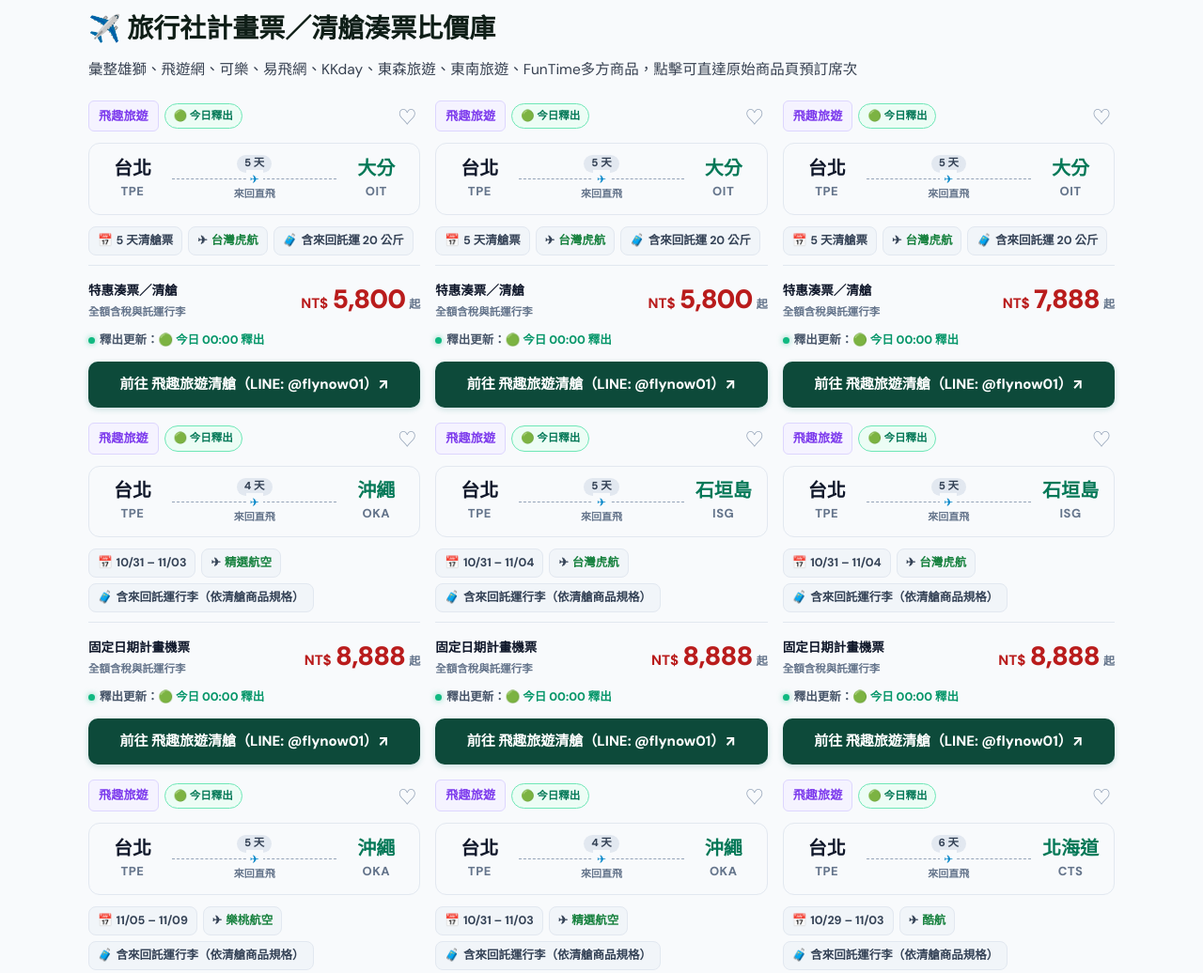
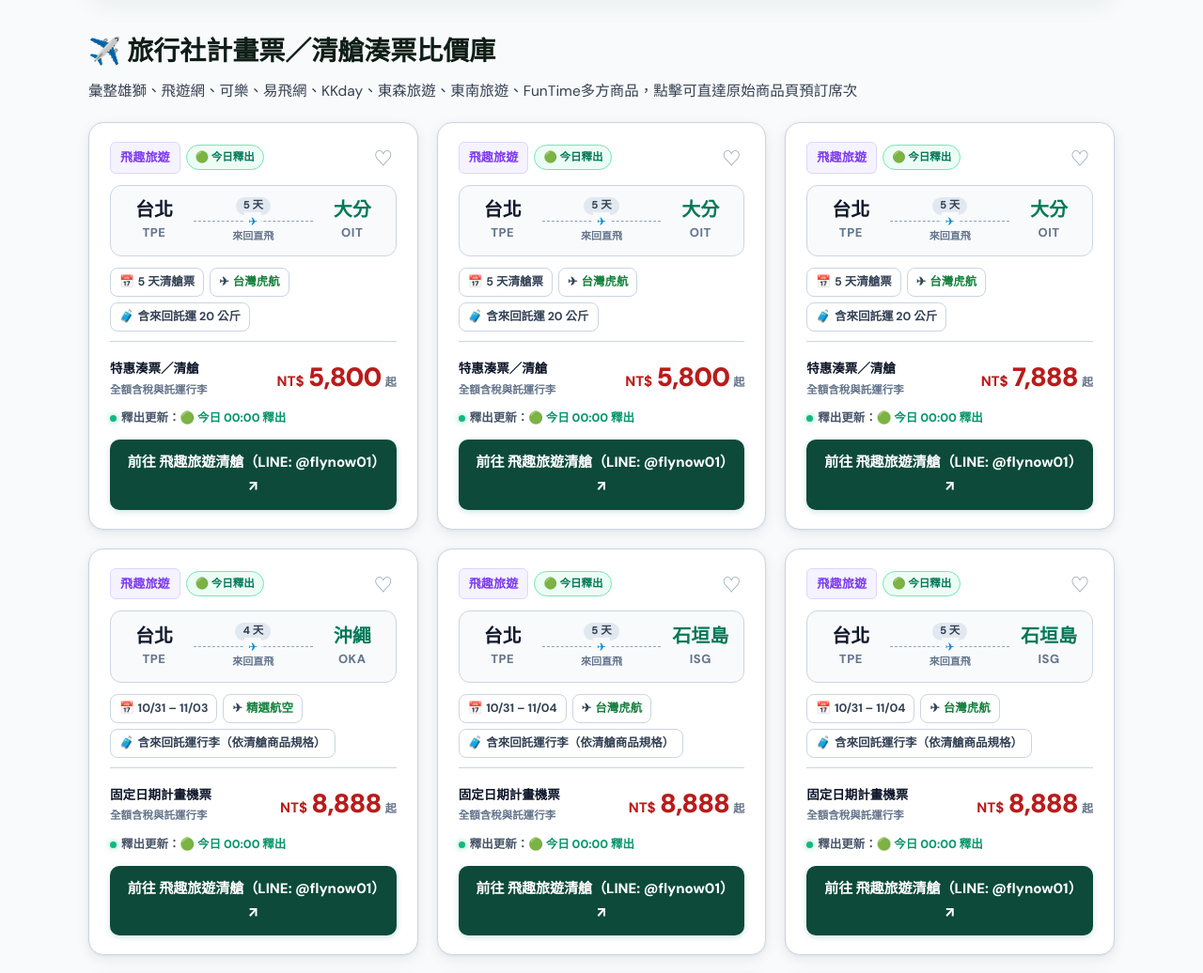
Before and after one commit to james9612/flight-deals, a website: page outputs/flight-deals/index.html in a window 1280 px wide. Shown: the part 1001-2037 px from the top of the page at 94% size. Drawn offline with Linux system fonts and the light colour scheme.

Commit message:
style(card): restore clear defined boundaries, solid outline borders, and enhanced card elevation shadows

```diff
--- a/outputs/flight-deals/index.html
+++ b/outputs/flight-deals/index.html
@@ -5,7 +5,7 @@
   <meta name="viewport" content="width=device-width,initial-scale=1">
   <title>飛行便宜｜旅行社計畫票比價 ＆ 廉航 0 元機票特報聚合站</title>
   <meta name="description" content="自動蒐集雄獅旅遊、飛遊網、可樂旅遊、易飛網等旅行社計畫票與團體湊票，並同步追蹤各大廉價航空 0 元機票與大促特報。">
-  <link rel="stylesheet" href="styles/site.css?v=20261027-03">
+  <link rel="stylesheet" href="styles/site.css?v=20261027-04">
 </head>
 <body>
   <div class="wrap">
--- a/outputs/flight-deals/styles/site.css
+++ b/outputs/flight-deals/styles/site.css
@@ -639,26 +639,26 @@
 .cards {
   display: grid;
   grid-template-columns: repeat(3, 1fr);
-  gap: 16px;
+  gap: 20px;
 }
+
+/* ==================== 機票卡片架構 (Card with Defined Boundaries) ==================== */
 .card {
-/* ==================== 機票卡片架構重構 (Card Modern Redesign) ==================== */
-.card {
-  background: white;
-  border: 1px solid #e2e8f0;
+  background: #ffffff;
+  border: 1.5px solid #cbd5e1;
   border-radius: 16px;
-  padding: 18px 20px;
+  padding: 20px 22px;
   display: flex;
   flex-direction: column;
   justify-content: space-between;
-  box-shadow: 0 4px 14px rgba(15, 30, 23, 0.04);
-  transition: transform .2s, box-shadow .2s, border-color .2s;
+  box-shadow: 0 4px 14px rgba(15, 23, 42, 0.08), 0 1px 3px rgba(15, 23, 42, 0.05);
+  transition: transform .2s ease, box-shadow .2s ease, border-color .2s ease;
   position: relative;
 }
 .card:hover {
-  transform: translateY(-3px);
-  box-shadow: 0 14px 28px rgba(15, 30, 23, 0.09);
-  border-color: #cbd5e1;
+  transform: translateY(-4px);
+  box-shadow: 0 16px 32px rgba(15, 23, 42, 0.13), 0 3px 8px rgba(15, 23, 42, 0.07);
+  border-color: #64748b;
 }
 
 /* 頂部標籤列 */
@@ -757,7 +757,7 @@
 /* 核心航線英雄條 (Route Hero) */
 .card-route-hero {
   background: #f8fafc;
-  border: 1px solid #e2e8f0;
+  border: 1.5px solid #cbd5e1;
   border-radius: 12px;
   padding: 12px 16px;
   display: flex;
@@ -840,9 +840,9 @@
   border-radius: 8px;
   font-size: 12.5px;
   font-weight: 700;
-  background: #f1f5f9;
+  background: #ffffff;
   color: #334155;
-  border: 1px solid #e2e8f0;
+  border: 1px solid #cbd5e1;
 }
 .spec-pill .airline-highlight {
   color: #15803d;
@@ -855,7 +855,7 @@
   align-items: flex-start;
   gap: 6px;
   background: #f0fdf4;
-  border: 1px solid #bbf7d0;
+  border: 1.5px solid #86efac;
   border-radius: 8px;
   padding: 6px 10px;
   font-size: 12.5px;
@@ -872,7 +872,7 @@
   font-size: 12.5px;
   color: #334155;
   background: #f8fafc;
-  border: 1px dashed #cbd5e1;
+  border: 1px dashed #94a3b8;
   padding: 8px 12px;
   border-radius: 8px;
   margin: 8px 0 12px;
@@ -884,8 +884,8 @@
 
 /* 卡片底部定價與操作區塊 */
 .card-footer-box {
-  border-top: 1px solid #e2e8f0;
-  padding-top: 12px;
+  border-top: 1.5px solid #cbd5e1;
+  padding-top: 14px;
   margin-top: auto;
 }
 .card-price-row {
```
